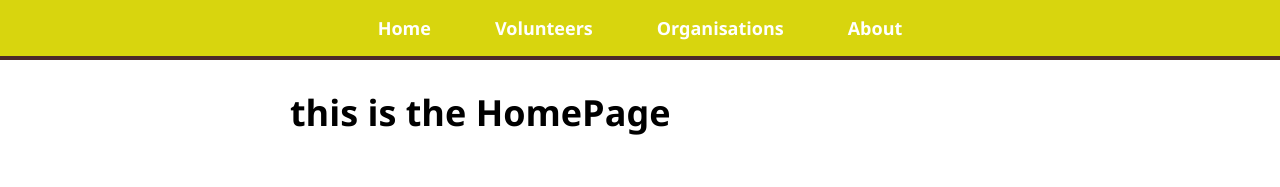
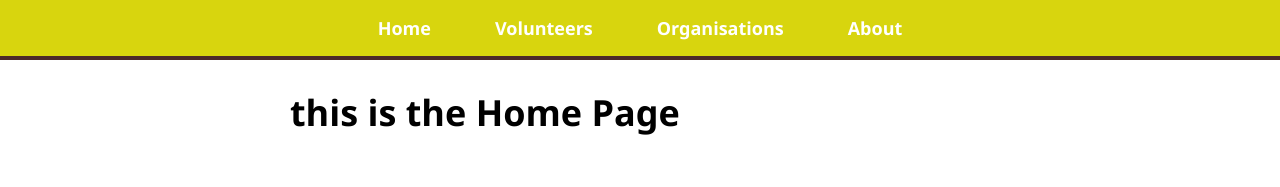
Before and after one commit to gnawd/Fortify, a React (Create React App) app in the folder Front-end/fortify/: page / in a window 1280 px wide. Shown: the top 187 px of the page. Built offline with nearby package versions, Linux system fonts and the light colour scheme.

Commit message:
Changed the pages titles

```diff
--- a/Front-end/fortify/src/pages/AboutPage.js
+++ b/Front-end/fortify/src/pages/AboutPage.js
@@ -1,4 +1,4 @@
 const AboutPage = () => {
-  return <h1>this is the AboutPage</h1>
+  return <h1>this is the About Page</h1>
 }
 export default AboutPage
--- a/Front-end/fortify/src/pages/HomePage.js
+++ b/Front-end/fortify/src/pages/HomePage.js
@@ -1,4 +1,4 @@
 const HomePage = () => {
-  return <h1>this is the HomePage</h1>
+  return <h1>this is the Home Page</h1>
 }
 export default HomePage
--- a/Front-end/fortify/src/pages/OrganisationsPage.js
+++ b/Front-end/fortify/src/pages/OrganisationsPage.js
@@ -1,4 +1,4 @@
 const OrganisationsPage = () => {
-  return <h1>this is the Organizations Page </h1>
+  return <h1>this is the Organisations Page </h1>
 }
 export default OrganisationsPage
```
